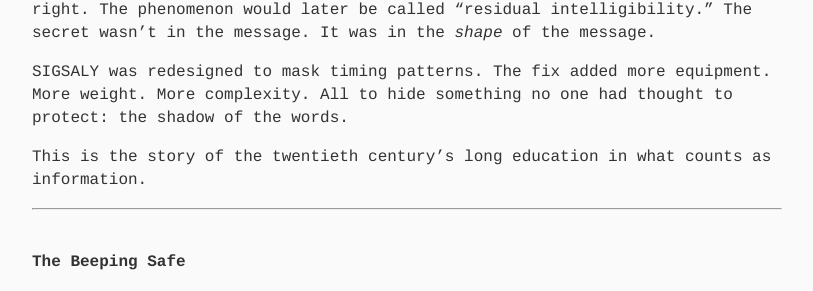
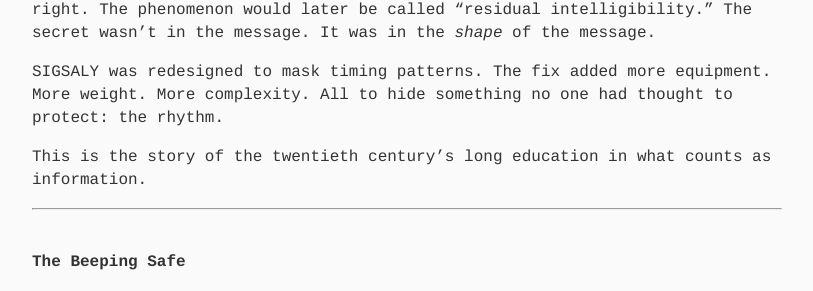
Before and after one commit to gcol33/blog, a Jekyll site: the page built from _posts/2025-12-06-leaky-locks.md, in a window 1280 px wide and 900 px high, scrolled down 562 px. Shown: the part 197-488 px from the top of the window, without its empty margins (233-1046 px from the left). Built offline with Jekyll 4.4.1, drawn with Linux system fonts in a browser that asks for light colours; some web fonts are replaced.

Commit message:
Fix rhythm phrasing in Leaky Locks
🤖 Generated with [Claude Code](https://claude.com/claude-code)

Co-Authored-By: Claude Opus 4.5 <noreply@anthropic.com>

```diff
--- a/_posts/2025-12-06-leaky-locks.md
+++ b/_posts/2025-12-06-leaky-locks.md
@@ -16,7 +16,7 @@ But Bell Labs engineer A.B. Clark noticed something troubling. The encryption sc
 
 Clark realized that rhythm alone might be enough to reconstruct words. He was right. The phenomenon would later be called "residual intelligibility." The secret wasn't in the message. It was in the *shape* of the message.
 
-SIGSALY was redesigned to mask timing patterns. The fix added more equipment. More weight. More complexity. All to hide something no one had thought to protect: the shadow of the words.
+SIGSALY was redesigned to mask timing patterns. The fix added more equipment. More weight. More complexity. All to hide something no one had thought to protect: the rhythm.
 
 This is the story of the twentieth century's long education in what counts as information.
 
```
